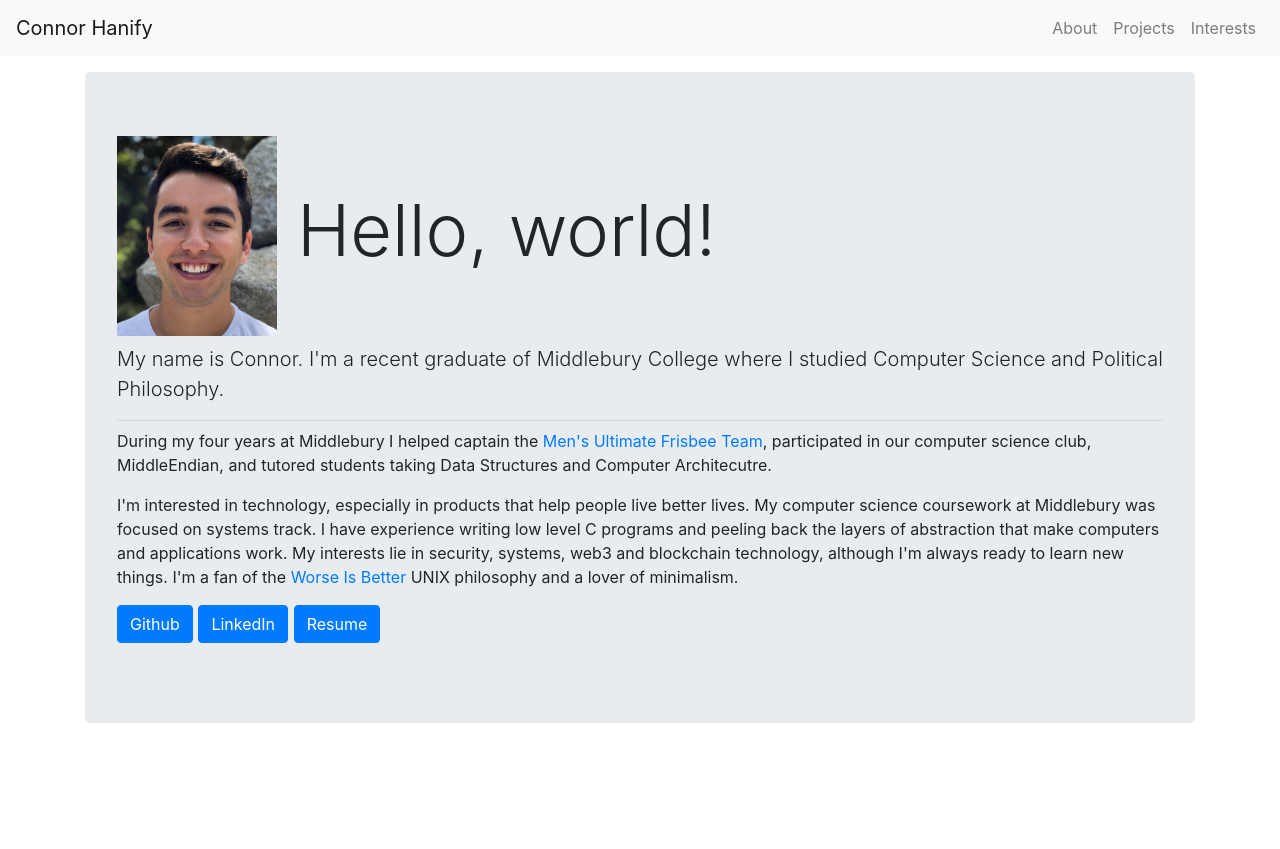
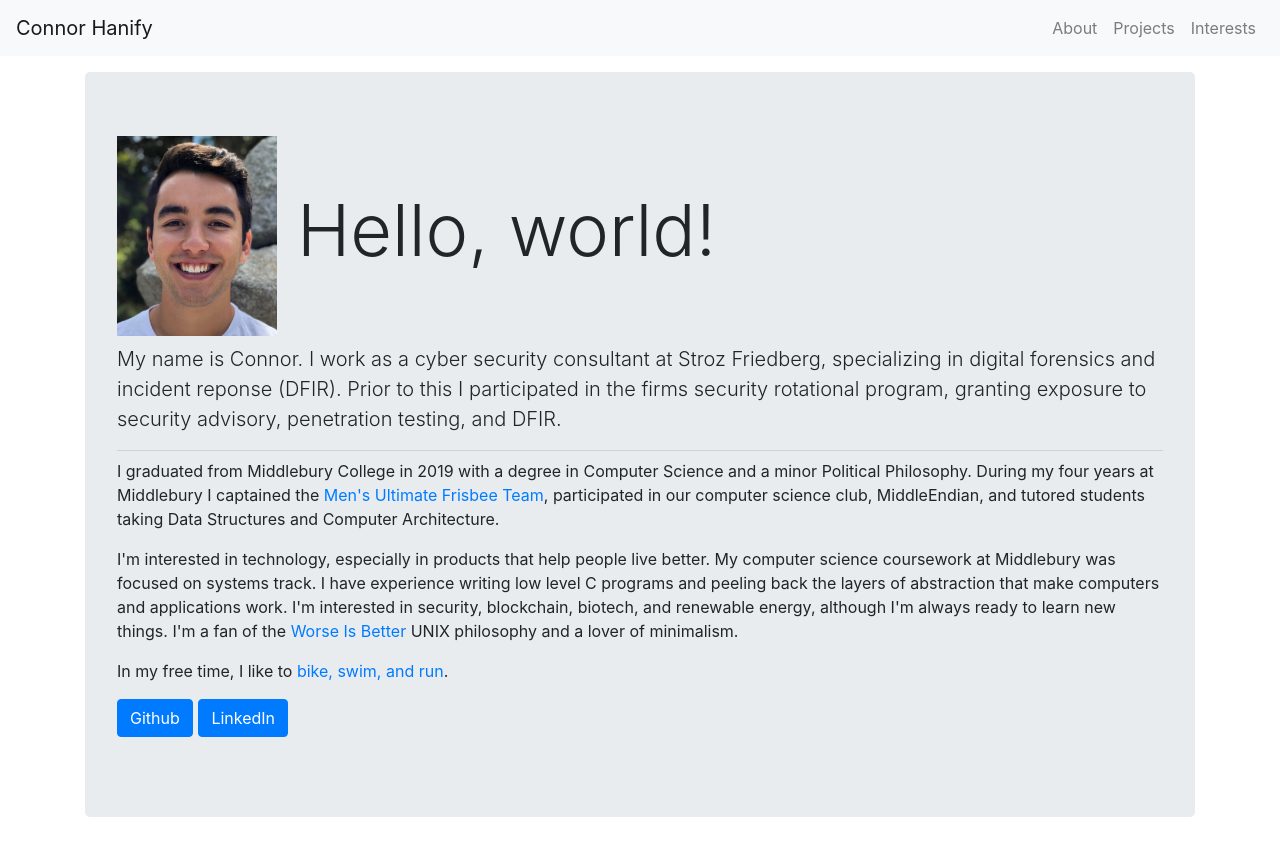
Before and after one commit to cchanify/personal-website-update, a React (Create React App) app: page / in a window 1280 px wide. Before the commit the page ends 800 px from the top, so only its background shows below. Built offline with nearby package versions, Linux system fonts and the light colour scheme.

Commit message:
editing profile

```diff
--- a/src/components/Home.js
+++ b/src/components/Home.js
@@ -12,16 +12,21 @@ const Home = (props) => {
       <Container><Col><CardText></CardText><Row>
         <Jumbotron>
           <h1 className="display-3"><img height="200px" src={me} alt="me" /> Hello, world!</h1>
-          <p className="lead">My name is Connor. I'm a recent graduate of Middlebury College where I studied Computer Science and Political Philosophy. </p>
+          <p className="lead">My name is Connor. I work as a cyber security consultant at Stroz Friedberg, specializing in digital forensics and incident reponse (DFIR). Prior to this I participated in the firms security rotational program, granting exposure to security advisory, penetration testing, and DFIR. </p>
           {/* <p> <img height="200px" src={me} alt="me" /> </p> */}
           <hr className="my-2" />
-          <p>During my four years at Middlebury I helped captain the <a href="http://sites.middlebury.edu/ultimate/2018/06/18/middlebury-guy-pranksters-2018-season-recap/" target="_blank">Men's Ultimate Frisbee Team</a>, participated in our computer science club, MiddleEndian, and tutored students taking Data Structures and Computer Architecutre.</p>
-          <p>I'm interested in technology, especially in products that help people live better lives. My computer science coursework at Middlebury was focused on systems track. I have experience writing low level C programs and peeling back the layers of abstraction that make computers and applications work. My interests lie in security, systems, web3 and blockchain technology, although I'm always ready to learn new things. I'm a fan of the <a href="https://www.dreamsongs.com/RiseOfWorseIsBetter.html" target="_"> Worse Is Better</a> UNIX philosophy and a lover of minimalism.</p>
+
+          <p>I graduated from Middlebury College in 2019 with a degree in Computer Science and a minor Political Philosophy. During my four years at Middlebury I captained the <a href="http://sites.middlebury.edu/ultimate/2018/06/18/middlebury-guy-pranksters-2018-season-recap/" target="_blank">Men's Ultimate Frisbee Team</a>, participated in our computer science club, MiddleEndian, and tutored students taking Data Structures and Computer Architecture.</p>
+
+          <p>I'm interested in technology, especially in products that help people live better. My computer science coursework at Middlebury was focused on systems track. I have experience writing low level C programs and peeling back the layers of abstraction that make computers and applications work. I'm interested in security, blockchain, biotech, and renewable energy, although I'm always ready to learn new things. I'm a fan of the <a href="https://www.dreamsongs.com/RiseOfWorseIsBetter.html" target="_"> Worse Is Better</a> UNIX philosophy and a lover of minimalism.</p>
+
+          <p>In my free time, I like to <a href="https://www.strava.com/athletes/chanify" target="_blank">bike, swim, and run</a>.
+          </p>
 
           <p className="lead">
             <Button href="https://github.com/cchanify" color="primary" target="_blank">Github</Button> {' '}
             <Button href="https://www.linkedin.com/in/connor-hanify-848063114/" color="primary" target="_blank">LinkedIn</Button> {' '}
-            <Button href={resume} width="800px" height="2100px"  color="primary" target="_blank">Resume</Button>
+            {/* <Button href={resume} width="800px" height="2100px"  color="primary" target="_blank">Resume</Button> */}
           </p>
         </Jumbotron>
       </Row></Col></Container>
@@ -30,4 +35,11 @@ const Home = (props) => {
   );
 };
 
+// {/* <h1 className="display-3"><img height="200px" src={me} alt="me" /> Hello, world!</h1>
+// <p className="lead">My name is Connor. I'm a recent graduate of Middlebury College where I studied Computer Science and Political Philosophy. </p>
+// {/* <p> <img height="200px" src={me} alt="me" /> </p> */}
+// <hr className="my-2" />
+// <p>During my four years at Middlebury I helped captain the <a href="http://sites.middlebury.edu/ultimate/2018/06/18/middlebury-guy-pranksters-2018-season-recap/" target="_blank">Men's Ultimate Frisbee Team</a>, participated in our computer science club, MiddleEndian, and tutored students taking Data Structures and Computer Architecutre.</p>
+// <p>I'm interested in technology, especially in products that help people live better lives. My computer science coursework at Middlebury was focused on systems track. I have experience writing low level C programs and peeling back the layers of abstraction that make computers and applications work. My interests lie in security, systems, web3 and blockchain technology, although I'm always ready to learn new things. I'm a fan of the <a href="https://www.dreamsongs.com/RiseOfWorseIsBetter.html" target="_"> Worse Is Better</a> UNIX philosophy and a lover of minimalism.</p> */}
+
 export default Home;
```
